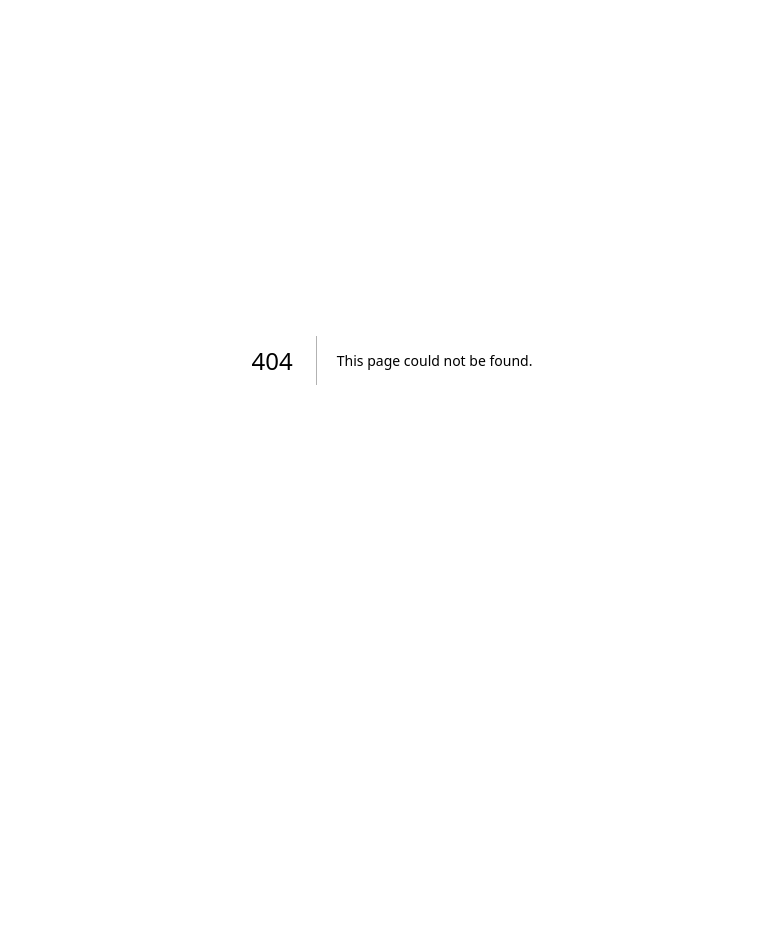
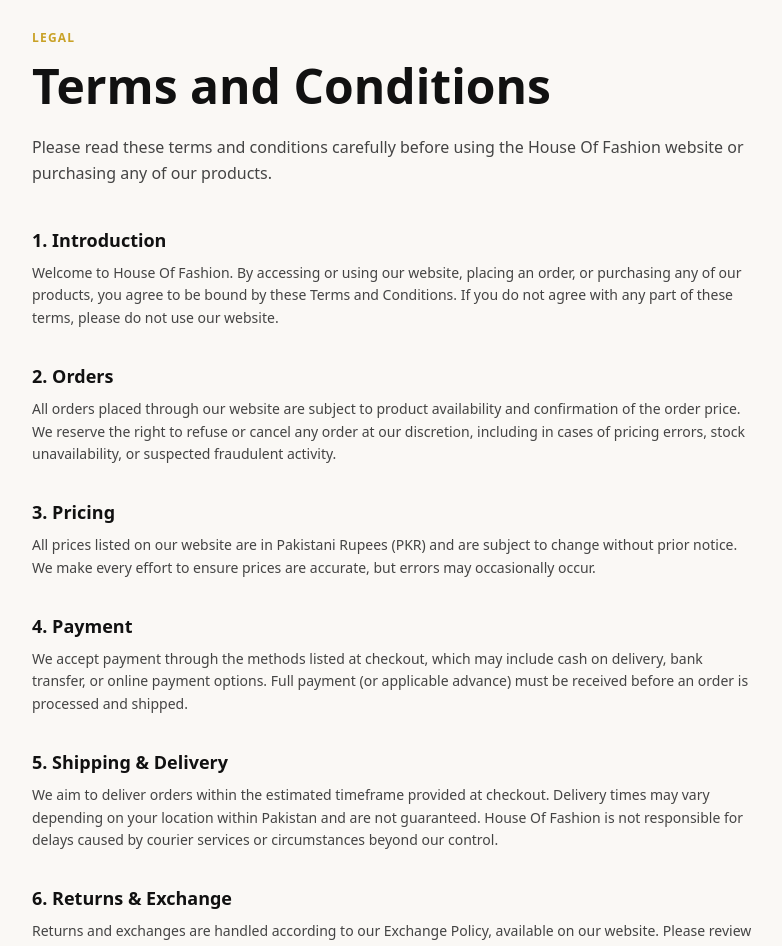
Before and after one commit to h3229633-hash/house-of-fashion-, a Next.js app: page /terms-and-conditions in a window 1280 px wide. Before the commit this address had no page. Shown: the part 40-986 px from the top of the page, without its empty margins (248-1030 px from the left). Before the commit the page ends 800 px from the top, so only its background shows below. Built offline with nearby package versions, Linux system fonts and the light colour scheme.

Commit message:
Added terms and conditions page

```diff
--- /dev/null
+++ b/app/terms-and-conditions/page.tsx
@@ -0,0 +1,85 @@
+export const metadata = {
+  title: "Terms and Conditions - House Of Fashion",
+  description: "Please read these terms and conditions carefully before using House Of Fashion's website and services.",
+};
+
+const SECTIONS = [
+  {
+    title: "1. Introduction",
+    body: "Welcome to House Of Fashion. By accessing or using our website, placing an order, or purchasing any of our products, you agree to be bound by these Terms and Conditions. If you do not agree with any part of these terms, please do not use our website.",
+  },
+  {
+    title: "2. Orders",
+    body: "All orders placed through our website are subject to product availability and confirmation of the order price. We reserve the right to refuse or cancel any order at our discretion, including in cases of pricing errors, stock unavailability, or suspected fraudulent activity.",
+  },
+  {
+    title: "3. Pricing",
+    body: "All prices listed on our website are in Pakistani Rupees (PKR) and are subject to change without prior notice. We make every effort to ensure prices are accurate, but errors may occasionally occur.",
+  },
+  {
+    title: "4. Payment",
+    body: "We accept payment through the methods listed at checkout, which may include cash on delivery, bank transfer, or online payment options. Full payment (or applicable advance) must be received before an order is processed and shipped.",
+  },
+  {
+    title: "5. Shipping & Delivery",
+    body: "We aim to deliver orders within the estimated timeframe provided at checkout. Delivery times may vary depending on your location within Pakistan and are not guaranteed. House Of Fashion is not responsible for delays caused by courier services or circumstances beyond our control.",
+  },
+  {
+    title: "6. Returns & Exchange",
+    body: "Returns and exchanges are handled according to our Exchange Policy, available on our website. Please review that policy for eligibility, timeframes, and conditions that apply to returned or exchanged items.",
+  },
+  {
+    title: "7. Product Images",
+    body: "We strive to display our products as accurately as possible. However, actual colors and details may vary slightly from what is shown on your screen due to differences in lighting, photography, and display settings.",
+  },
+  {
+    title: "8. Intellectual Property",
+    body: "All content on this website, including images, text, logos, and designs, is the property of House Of Fashion and may not be copied, reproduced, or used without our prior written consent.",
+  },
+  {
+    title: "9. Limitation of Liability",
+    body: "House Of Fashion shall not be held liable for any indirect, incidental, or consequential damages arising from the use of our website or products, to the fullest extent permitted by law.",
+  },
+  {
+    title: "10. Changes to Terms",
+    body: "We reserve the right to update or modify these Terms and Conditions at any time without prior notice. Continued use of our website after any changes constitutes your acceptance of the revised terms.",
+  },
+];
+
+export default function TermsAndConditionsPage() {
+  return (
+    <main className="max-w-3xl mx-auto px-6 py-16">
+      <span className="text-xs font-semibold tracking-widest uppercase text-(--color-gold)">
+        Legal
+      </span>
+
+      <h1 className="font-(family-name:--font-display) text-4xl md:text-5xl font-semibold mt-3 mb-6 text-[#111]">
+        Terms and Conditions
+      </h1>
+
+      <p className="text-[#444] leading-relaxed mb-10">
+        Please read these terms and conditions carefully before using the House Of Fashion website or purchasing any of our products.
+      </p>
+
+      <div className="space-y-8">
+        {SECTIONS.map((section) => (
+          <div key={section.title}>
+            <h2 className="text-lg font-semibold text-[#111] mb-2">
+              {section.title}
+            </h2>
+            <p className="text-sm text-[#444] leading-relaxed">
+              {section.body}
+            </p>
+          </div>
+        ))}
+      </div>
+
+      <p className="text-xs text-[#999] mt-12 border-t border-black/6 pt-6">
+        Last updated: 2026. If you have any questions about these terms, please{" "}
+        <a href="/contact-us" className="hover:text-(--color-gold) underline">
+          contact us
+        </a>.
+      </p>
+    </main>
+  );
+}
--- a/components/Footer.tsx
+++ b/components/Footer.tsx
@@ -14,6 +14,7 @@
   { label: 'New Arrival', href: '/new-arrival' },
   { label: 'Best Sellers', href: '/best-sellers' },
   { label: 'Contact Us', href: '/contact-us' },
+  { label: 'terms-and-conditions', href: '/terms-and-conditions' },
 ];
 
 const SOCIALS = [
```
